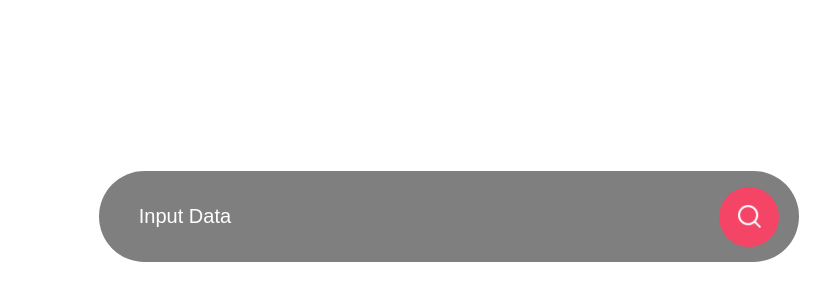
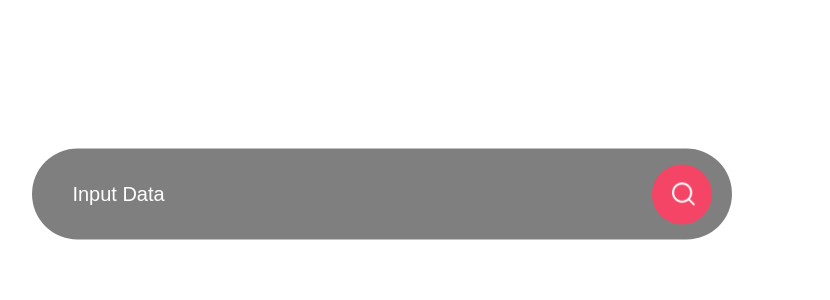
Before and after one commit to Themika/MLH, a website built with Vite: page index.html in a window 1280 px wide. Shown: the part 226-526 px from the top of the page, without its empty margins (264-1094 px from the left). Built offline with nearby package versions, Linux system fonts and the light colour scheme.

Commit message:
Updated Css

```diff
--- a/style.css
+++ b/style.css
@@ -25,6 +25,7 @@
   display: flex;
   align-items: start;
   margin-left: 1%;
+
 }
 .search-bar{
   width: 100%;
@@ -34,7 +35,9 @@
   align-items: center;
   border-radius: 60px;
   padding: 10px 20px;
-  transform:translate(350px, 250px);
+  margin-left: auto;
+  margin-right: auto;
+  transform: translateY(250%);
 }
 .search-bar input{
   background: transparent;
```
